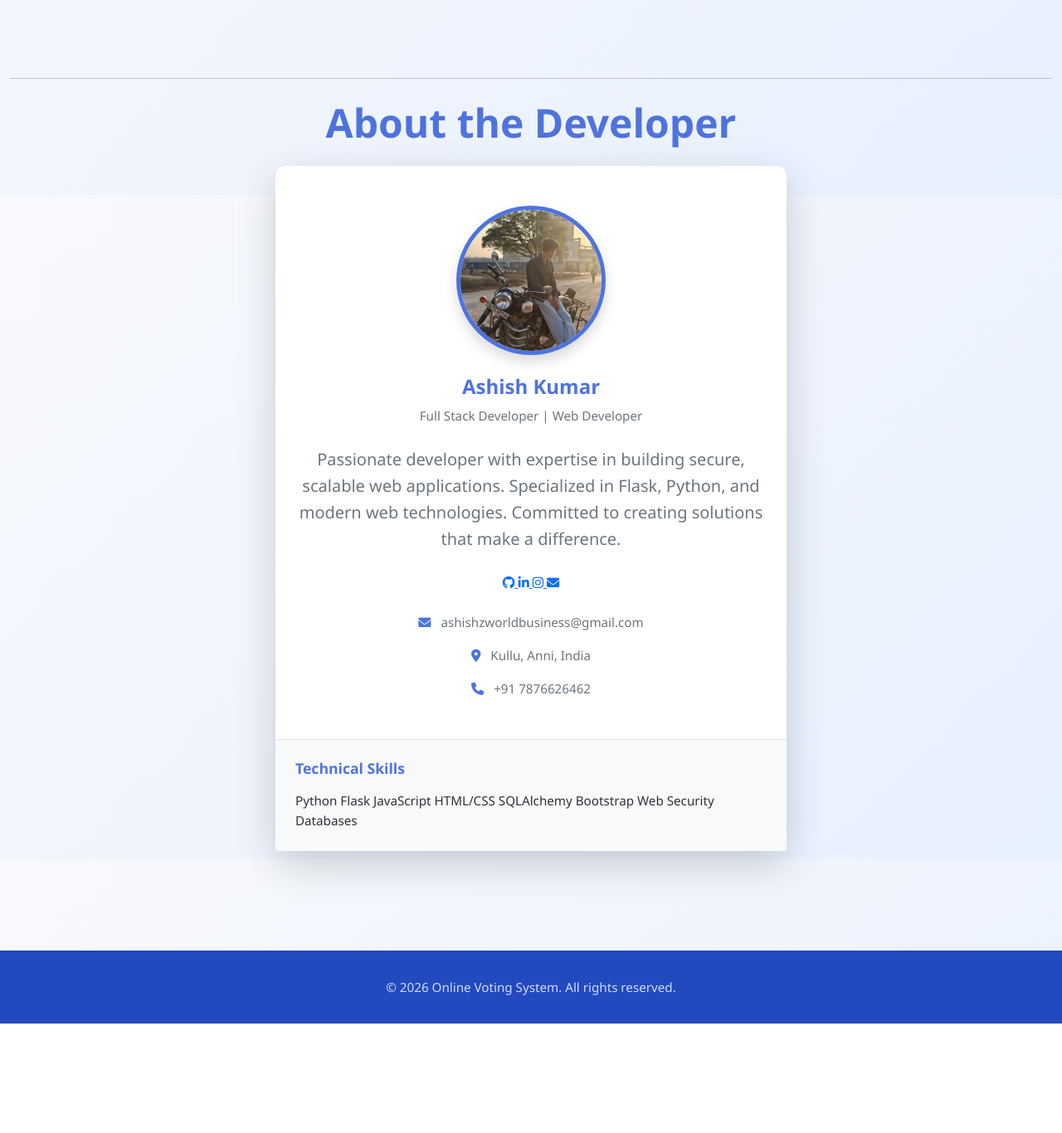
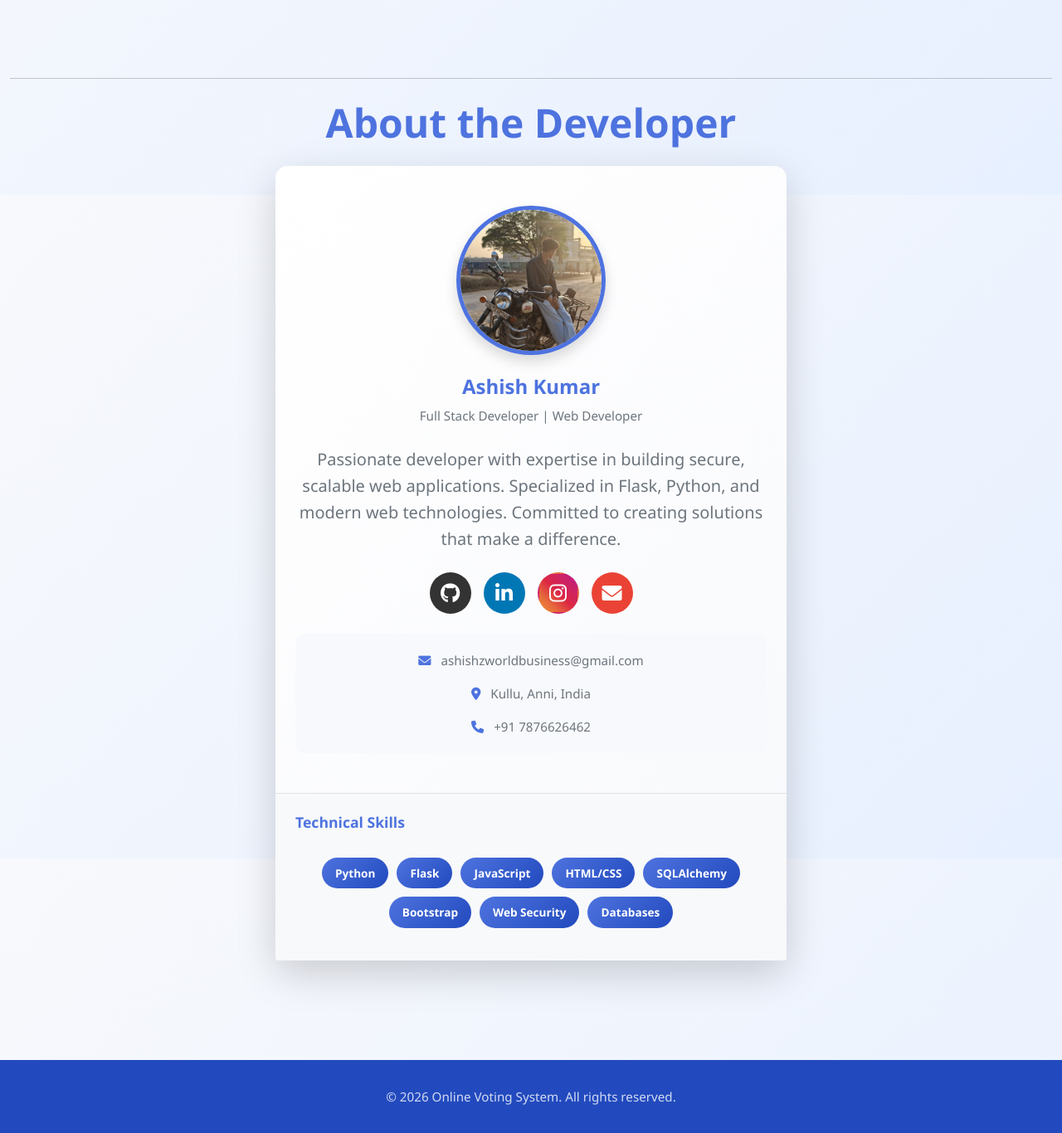
Before and after one commit to Ashishkumar0002/OnlineVotingSystem, a Flask app: page /about in a window 1280 px wide. Shown: the part 1365-2731 px from the top of the page at 83% size. Before the commit the page ends 2599 px from the top, so only its background shows below. Run offline with Flask 3, Linux system fonts and the light colour scheme.

Commit message:
Update style.css

```diff
--- a/static/css/style.css
+++ b/static/css/style.css
@@ -614,3 +614,142 @@ p {
     margin-bottom: 2rem;
     color: var(--primary-color);
 }
+/* ===== DEVELOPER PROFILE SECTION ===== */
+.developer-card {
+    transition: transform 0.3s ease, box-shadow 0.3s ease;
+    background: linear-gradient(135deg, #ffffff 0%, #f8f9fc 100%);
+    border-radius: 15px;
+}
+
+.developer-card:hover {
+    transform: translateY(-5px);
+    box-shadow: 0 1rem 3rem rgba(78, 115, 223, 0.15) !important;
+}
+
+.profile-image {
+    transition: transform 0.3s ease;
+}
+
+.profile-image:hover {
+    transform: scale(1.05);
+}
+
+/* Social Media Links */
+.social-links {
+    display: flex;
+    justify-content: center;
+    gap: 15px;
+}
+
+.social-btn {
+    width: 50px;
+    height: 50px;
+    border-radius: 50%;
+    display: flex;
+    align-items: center;
+    justify-content: center;
+    font-size: 24px;
+    color: white;
+    transition: all 0.3s ease;
+    text-decoration: none;
+    border: 2px solid transparent;
+}
+
+.github-btn {
+    background: #333333;
+}
+
+.github-btn:hover {
+    background: #1a1a1a;
+    transform: translateY(-3px);
+    box-shadow: 0 5px 15px rgba(51, 51, 51, 0.3);
+}
+
+.linkedin-btn {
+    background: #0077B5;
+}
+
+.linkedin-btn:hover {
+    background: #005885;
+    transform: translateY(-3px);
+    box-shadow: 0 5px 15px rgba(0, 119, 181, 0.3);
+}
+
+.instagram-btn {
+    background: linear-gradient(45deg, #f09433 0%, #e6683c 25%, #dc2743 50%, #cc2366 75%, #bc1888 100%);
+}
+
+.instagram-btn:hover {
+    transform: translateY(-3px);
+    box-shadow: 0 5px 15px rgba(224, 100, 51, 0.3);
+}
+
+.email-btn {
+    background: #EA4335;
+}
+
+.email-btn:hover {
+    background: #c5221f;
+    transform: translateY(-3px);
+    box-shadow: 0 5px 15px rgba(234, 67, 53, 0.3);
+}
+
+/* Contact Info */
+.contact-info {
+    background: #f8f9fc;
+    padding: 20px;
+    border-radius: 10px;
+    margin-top: 20px;
+}
+
+.contact-info div {
+    font-size: 0.95rem;
+}
+
+/* Skills Section */
+.skills-container {
+    display: flex;
+    flex-wrap: wrap;
+    gap: 10px;
+    justify-content: center;
+    padding: 15px 0;
+}
+
+.skill-badge {
+    display: inline-block;
+    background: linear-gradient(135deg, #4e73df 0%, #224abe 100%);
+    color: white;
+    padding: 8px 16px;
+    border-radius: 20px;
+    font-size: 0.85rem;
+    font-weight: 600;
+    transition: all 0.3s ease;
+}
+
+.skill-badge:hover {
+    transform: translateY(-2px);
+    box-shadow: 0 4px 12px rgba(78, 115, 223, 0.2);
+}
+
+/* Responsive adjustments */
+@media (max-width: 768px) {
+    .profile-image {
+        width: 140px !important;
+        height: 140px !important;
+    }
+
+    .social-btn {
+        width: 45px;
+        height: 45px;
+        font-size: 20px;
+    }
+
+    .social-links {
+        gap: 10px;
+    }
+
+    .skill-badge {
+        padding: 6px 12px;
+        font-size: 0.8rem;
+    }
+}
```
